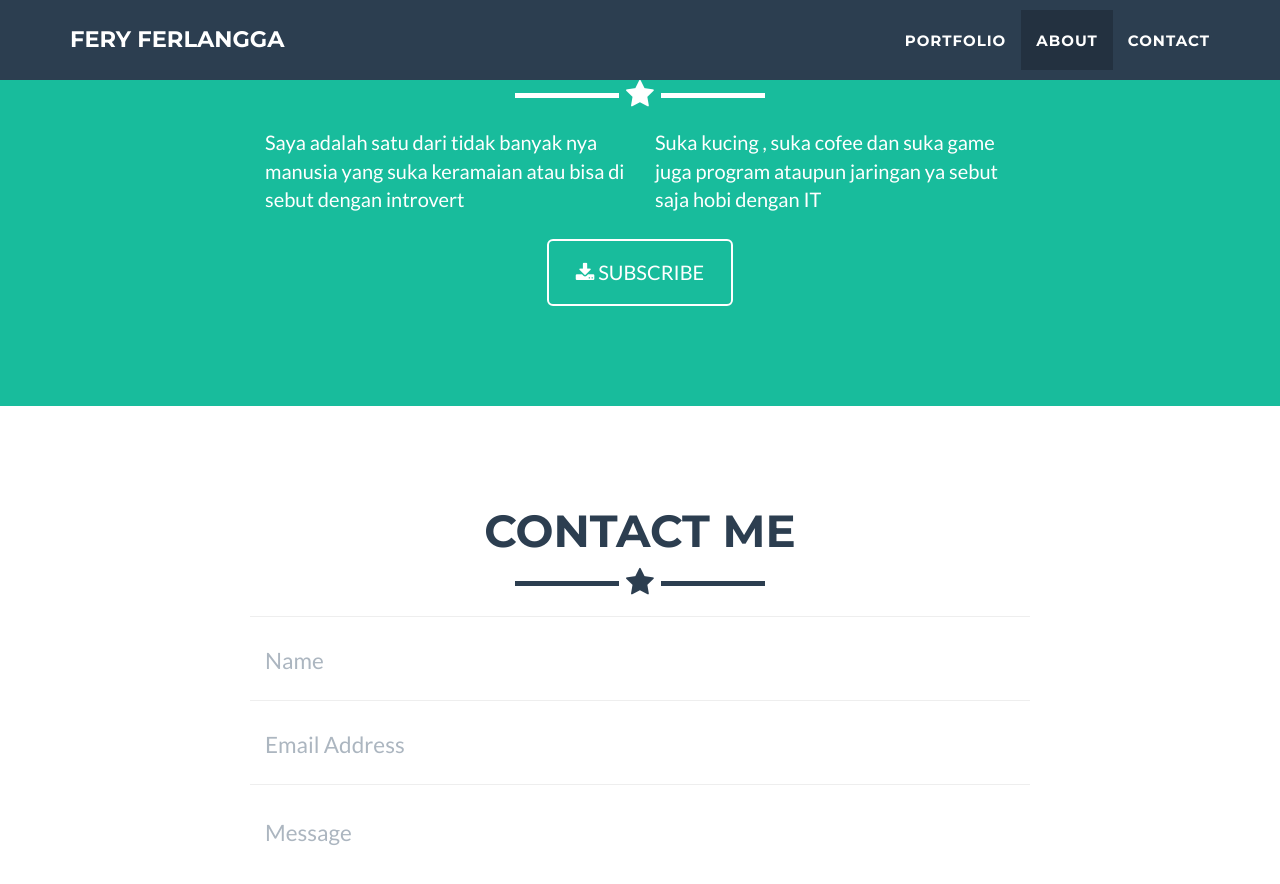
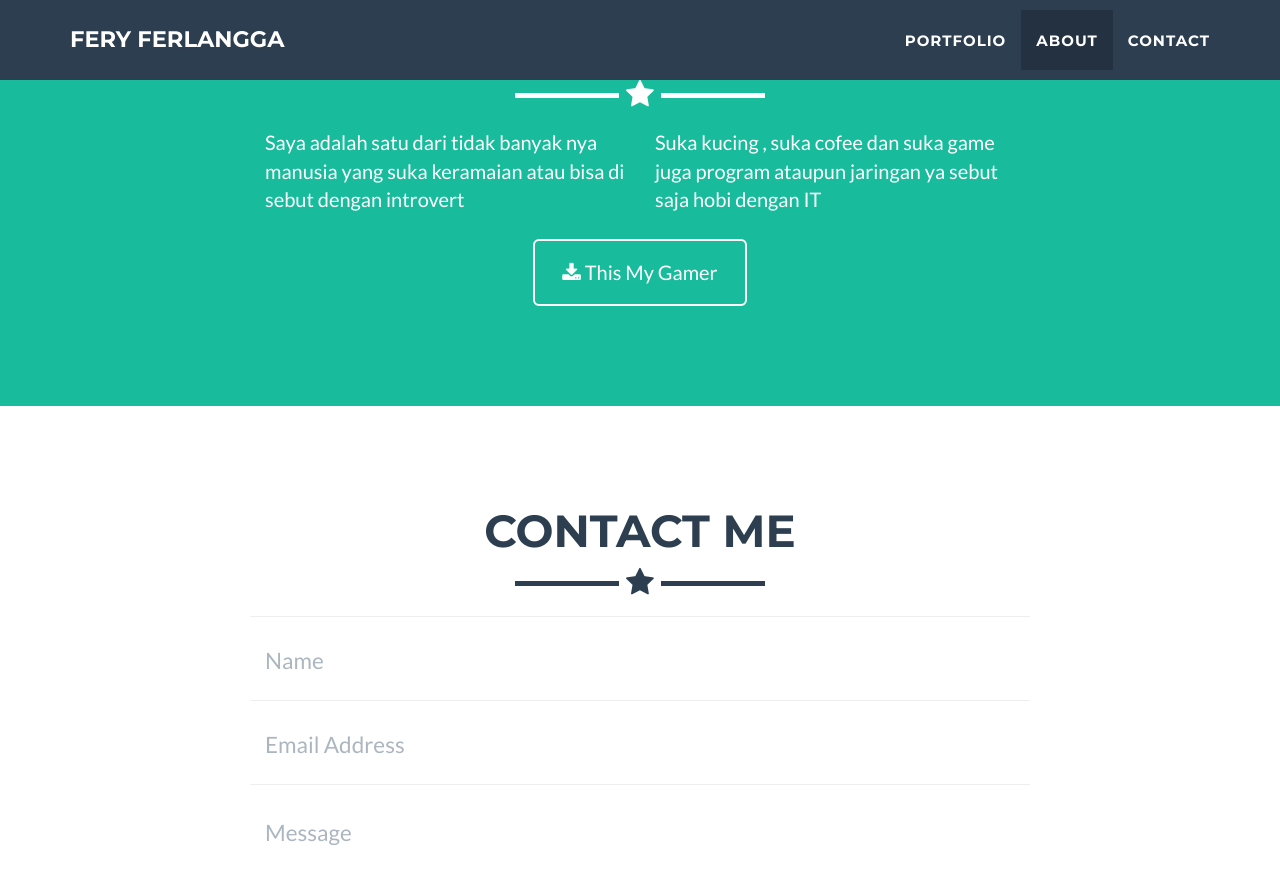
Before and after one commit to feryferlangga/feryferlangga.github.io, a Jekyll site: the page built from index.html, in a window 1280 px wide and 900 px high, scrolled down 1746 px. Shown: the top 884 px of the window. Built offline with Jekyll 4.4.1, drawn with Linux system fonts in a browser that asks for light colours.

Commit message:
Update about.html

```diff
--- a/_includes/about.html
+++ b/_includes/about.html
@@ -15,8 +15,8 @@
                     <p>Suka kucing , suka cofee dan suka game juga program ataupun jaringan ya sebut saja hobi dengan IT</p>
                 </div>
                 <div class="col-lg-8 col-lg-offset-2 text-center">
-                    <a href="https://www.youtube.com/channel/UCuCD7X32IiOGuTWs2iF1gZg?sub_confirmation=1" class="btn btn-lg btn-outline">
-                        <i class="fa fa-download"></i> SUBSCRIBE
+                    <a href="https://game.fery.my.id/" class="btn btn-lg btn-outline">
+                        <i class="fa fa-download"></i> This My Gamer
                     </a>
                 </div>
             </div>
```
